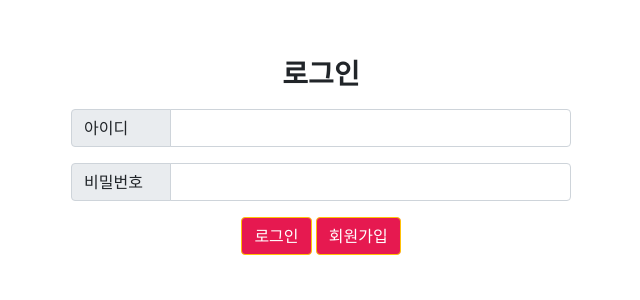
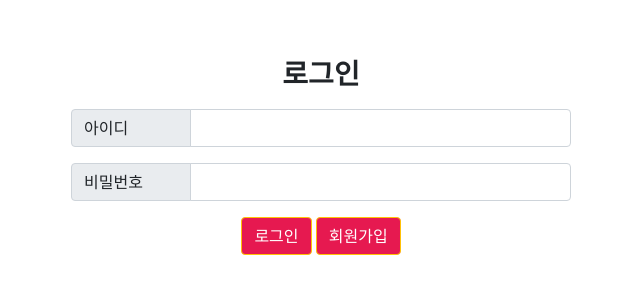
Before and after one commit to inno-1/yogi-eoddae, a Flask app: page /login in a window 1280 px wide. Shown: the part 203-503 px from the top of the page, without its empty margins (319-959 px from the left). Run offline with Flask 2, Linux system fonts and the light colour scheme; some libraries are stand-ins or nearby versions; some web fonts are replaced.

Commit message:
UI 수정

```diff
--- a/static/css/login.css
+++ b/static/css/login.css
@@ -54,7 +54,7 @@ h1 {
     padding-bottom: 10px;
 }
 .input-group-text{
-    width: 100px;
+    width: 120px;
 }
 .buttons{
     margin: 0 auto;
```
